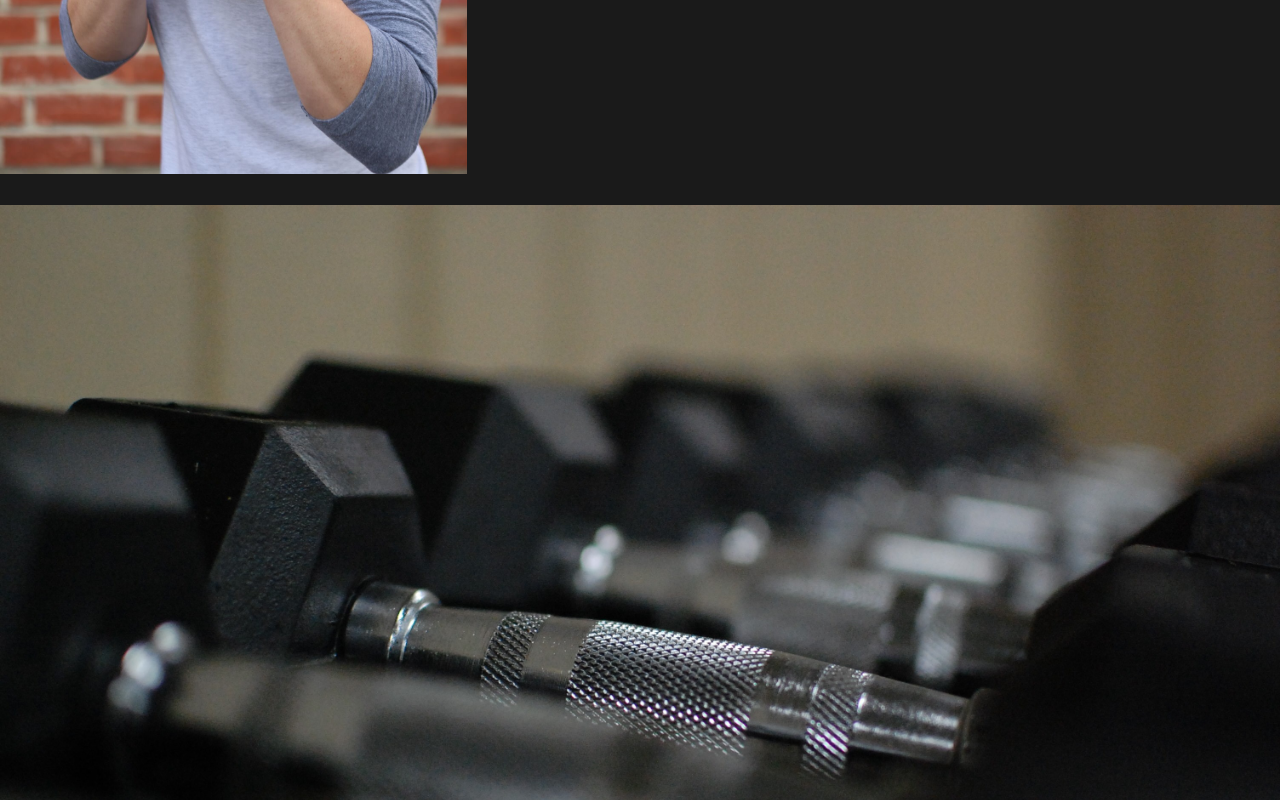
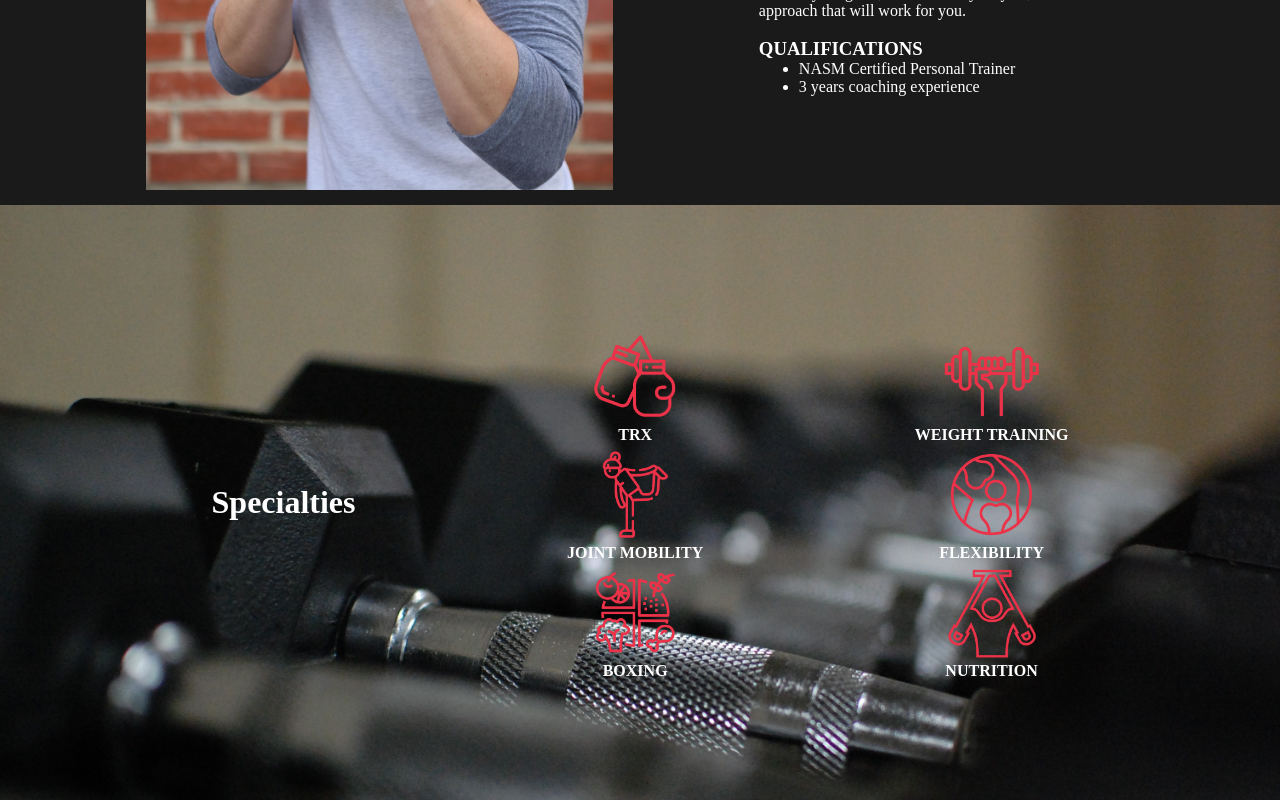
Before and after one commit to davekoncsol/dapersonal-training, a plain HTML site: page index.html in a window 1280 px wide. Shown: the part 1509-2309 px from the top of the page. Drawn offline with Linux system fonts and the light colour scheme.

Commit message:
added specialties

```diff
--- a/css/main.css
+++ b/css/main.css
@@ -51,12 +51,21 @@ a {
 #quote {
     height: 233px;
     background-color: #1A1A1A;
+    display: flex;
+    justify-content: space-evenly;
+    align-items: center;
+}
+
+#quote img {
+    height:233px;
 }
 
 #about {
     height: 731px;
     background-color: #1A1A1A;
     display: flex;
+    justify-content: space-evenly;
+    align-items: center;
 }
 
 #about p {
@@ -71,6 +80,29 @@ a {
     height: 595px;
     background:url('../images/Site\ Files/weights.jpg');
     background-size: cover;
+    display: flex;
+
+    justify-content: space-evenly;
+    align-items: center;
+
+
+}
+
+#specialties img {
+    height:100px;
+}
+#row {
+    display: flex;
+    justify-content: center;
+    align-items: center;
+
+}
+
+.icon {
+    display: flex;
+    flex-direction: column;
+    justify-content: center;
+    align-items: center;
 }
 
 
--- a/index.html
+++ b/index.html
@@ -27,6 +27,7 @@
             shots you don't
             take. - Wayne Gretzky"
             -Michael Scott</p>
+        <img src='./images/Site Files/Michael Scott.jpg'>
 
     </div>
     <div id='about'>
@@ -38,21 +39,23 @@
                 anyone can achieve. I believe in finding the fun side of fitness.
 
                 <br>
-
+                <br>
                 I grew up in the small town of Southgate, Michigan where I learned that everything tastes better if it's
                 deep fried and dipped in ranch dressing. Shockingly enough, that made me gain weight so I decided to
                 start working out. The struggle... was... real...
+                <br>
                 <br>
 
 
                 For so long I was afraid to fail. So I gave up. Time and time again. I would work out a bit here and
                 there, change my diet a bit, but ultimately end up going back to my old habits. I'm here to tell you
                 that you CAN do it. You CAN change your body and habits.
-
+                <br>
                 <br>
                 15 years ago I made a change and commitment that has lasted. Now I will help you do the same. Through
                 humor and science-backed work out programs, I will help you achieve your goals, whatever they may be,
                 with an approach that will work for you.
+                <br><br>
                 <h3>QUALIFICATIONS</h3>
                 <ul>
                     <li>NASM Certified Personal Trainer</li>
@@ -65,6 +68,37 @@
 
     </div>
     <div id='specialties'>
+            <h1>Specialties</h1>
+            <div class="row">
+                <div class='icon'>
+                    <img src='./images/Site Files/all exercise icons-01.png'>
+                    <h4>TRX</h4>
+                </div>
+                <div class='icon'>
+                    <img src='./images/Site Files/all exercise icons-02.png'>
+                    <h4>JOINT MOBILITY</h4>
+                </div>
+                <div class='icon'>
+                    <img src='./images/Site Files/all exercise icons-03.png'>
+                    <h4>BOXING</h4>
+                </div>
+
+            </div>
+            <div class="row">
+                <div class='icon'>
+                    <img src='./images/Site Files/all exercise icons-04.png'>
+                    <h4>WEIGHT TRAINING</h4>
+                </div>
+                <div class='icon'>
+                    <img src='./images/Site Files/all exercise icons_v.png'>
+                    <h4>FLEXIBILITY</h4>
+                </div>
+                <div class='icon'>
+                    <img src='./images/Site Files/all exercise icons-06.png'>
+                    <h4>NUTRITION</h4>
+                </div>
+            </div>
+
 
     </div>
     <div id='services'>
```
